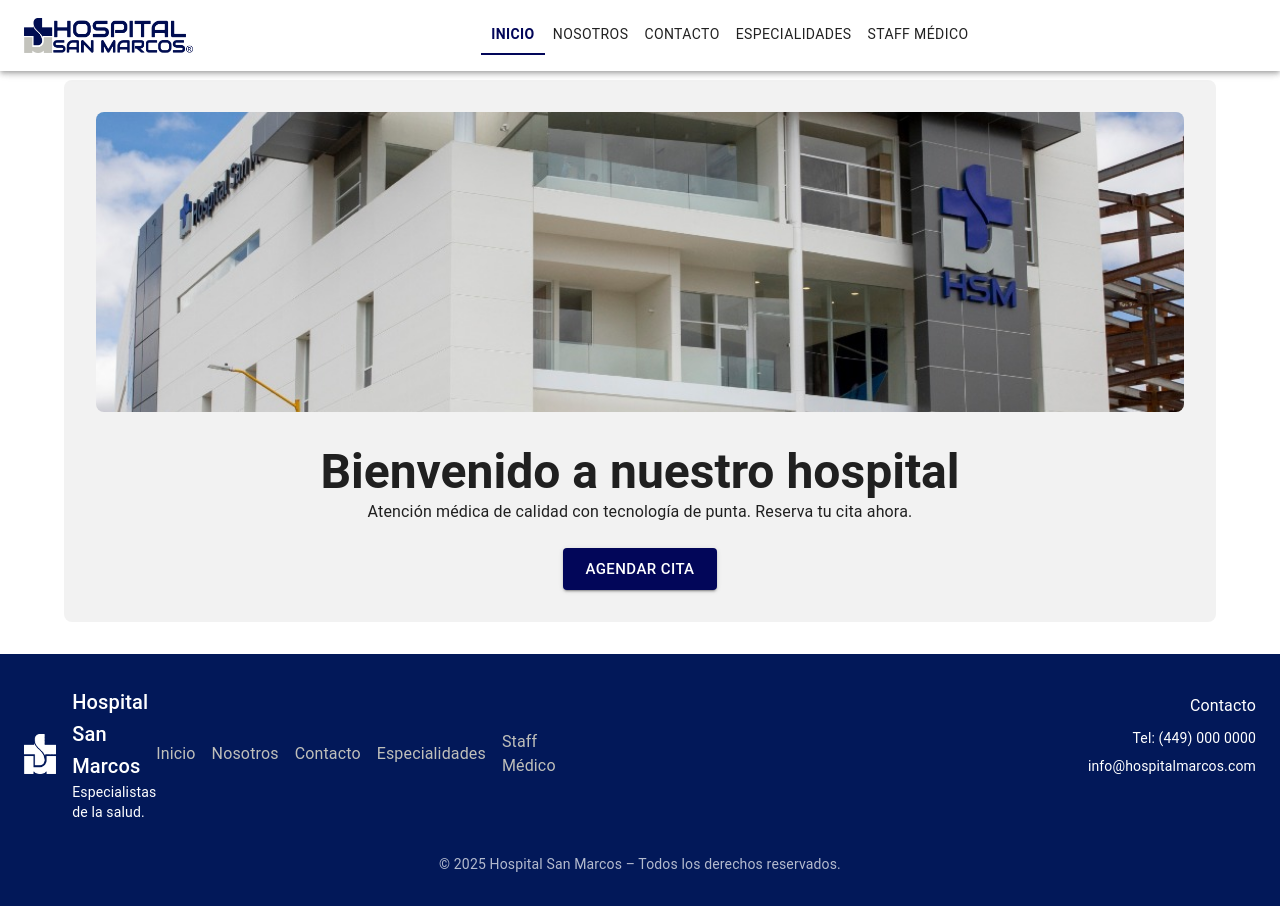
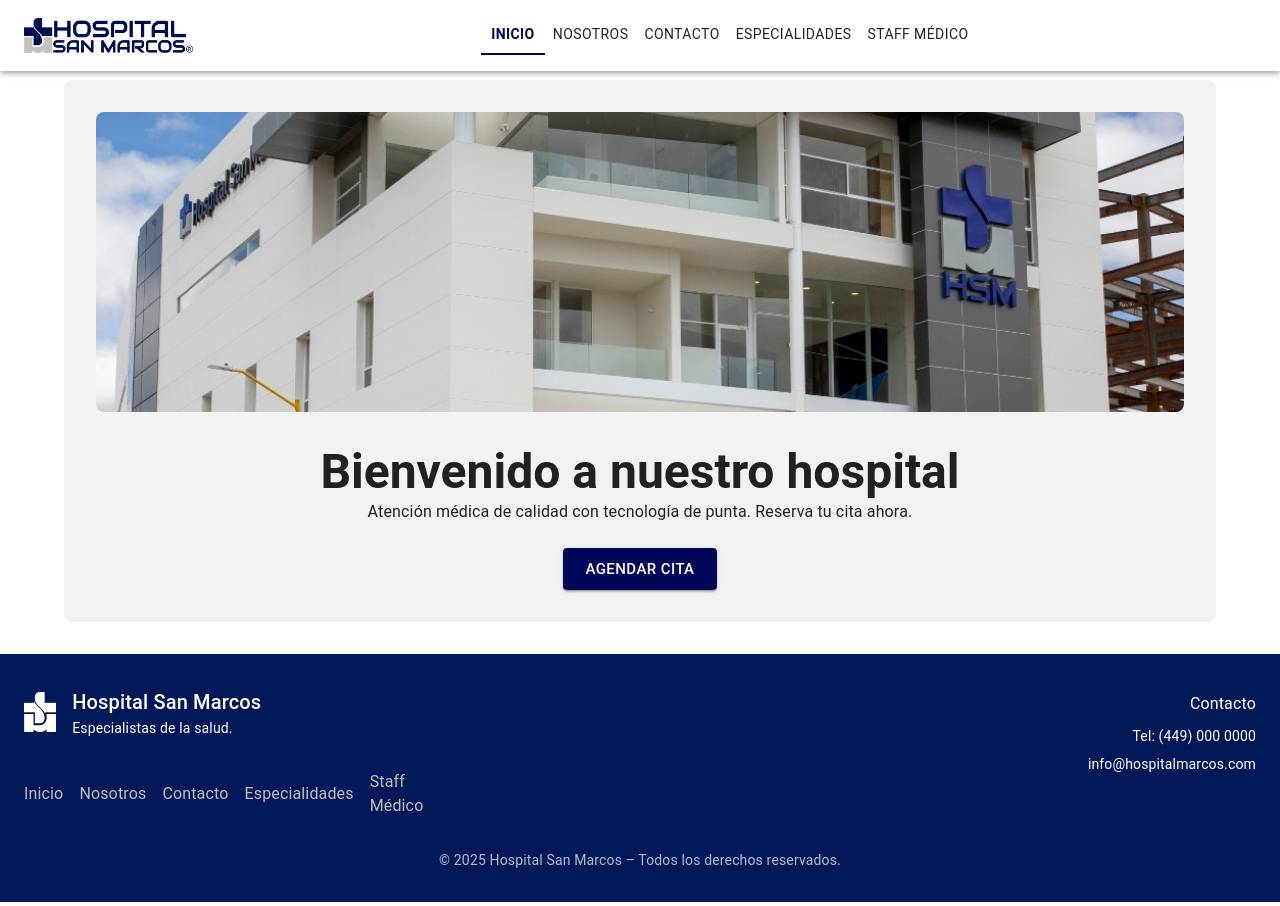
Before and after one commit to brandoneck/hospital, a Next.js app: page / in a window 1280 px wide. Built offline with nearby package versions, Linux system fonts and the light colour scheme; some icons are missing.

Commit message:
Fixing Footer design, removing Grids

```diff
--- a/src/components/layout/Footer.jsx
+++ b/src/components/layout/Footer.jsx
@@ -1,4 +1,4 @@
-import { Box, Grid, Typography, Link, IconButton } from "@mui/material";
+import { Box, Typography, Link, IconButton } from "@mui/material";
 import { LOCAL_URLS } from "@/constants/urls";
 import { ROUTES_MENU } from "@/constants/routes";
 
@@ -19,15 +19,20 @@ export default function Footer() {
         color: "white",
       }}
     >
-      <Grid
-        container
-        spacing={4}
-        justifyContent="space-between"
-        alignItems="center"
+      <Box
+        sx={{
+          display: "grid",
+          gridTemplateColumns: {
+            xs: "1fr",
+            md: "repeat(3, 1fr)",
+          },
+          gap: 4,
+          alignItems: "center",
+        }}
       >
         {/* -------- IZQUIERDA -------- */}
-        <Grid size={{ xs: 12, md: 4 }}>
-          <Box display="flex" alignItems="stretch" gap={4}>
+        <Box>
+          <Box display="flex" gap={4} flexWrap="wrap">
             <Box display="flex" alignItems="center" gap={2}>
               <Box
                 component="img"
@@ -46,7 +51,6 @@ export default function Footer() {
             <Box
               display="flex"
               alignItems="center"
-              justifyContent="flex-start"
               gap={2}
               sx={{
                 "& a": {
@@ -67,14 +71,17 @@ export default function Footer() {
               ))}
             </Box>
           </Box>
-        </Grid>
+        </Box>
+
+        {/* -------- CENTRO -------- */}
+        <Box display={{ xs: "none", md: "block" }} />
 
         {/* -------- DERECHA -------- */}
-        <Grid size={{ xs: 12, md: 4 }}>
+        <Box>
           <Box
             display="flex"
             flexDirection="column"
-            alignItems="flex-end"
+            alignItems={{ xs: "flex-start", md: "flex-end" }}
             gap={1}
           >
             <Typography variant="subtitle1">Contacto</Typography>
@@ -82,7 +89,9 @@ export default function Footer() {
             <Box display="flex" gap={1} alignItems="center">
               <PhoneIcon fontSize="small" />
               <Link href="tel:+524490000000" underline="hover" color="inherit">
-                <Typography variant="body2">Tel: (449) 000 0000</Typography>
+                <Typography variant="body2">
+                  Tel: (449) 000 0000
+                </Typography>
               </Link>
             </Box>
 
@@ -116,8 +125,8 @@ export default function Footer() {
               </IconButton>
             </Box>
           </Box>
-        </Grid>
-      </Grid>
+        </Box>
+      </Box>
 
       <Typography
         variant="body2"
```
